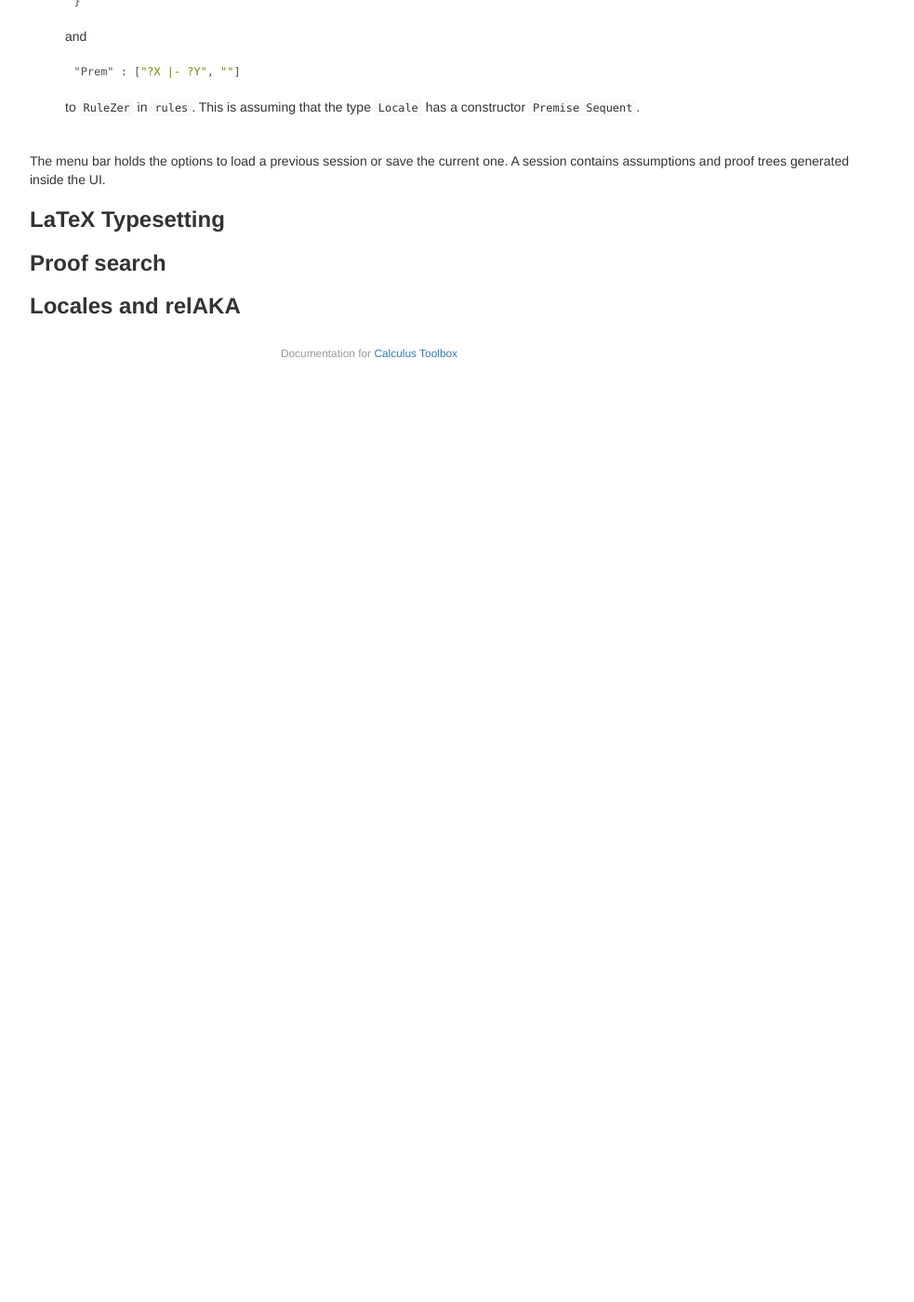
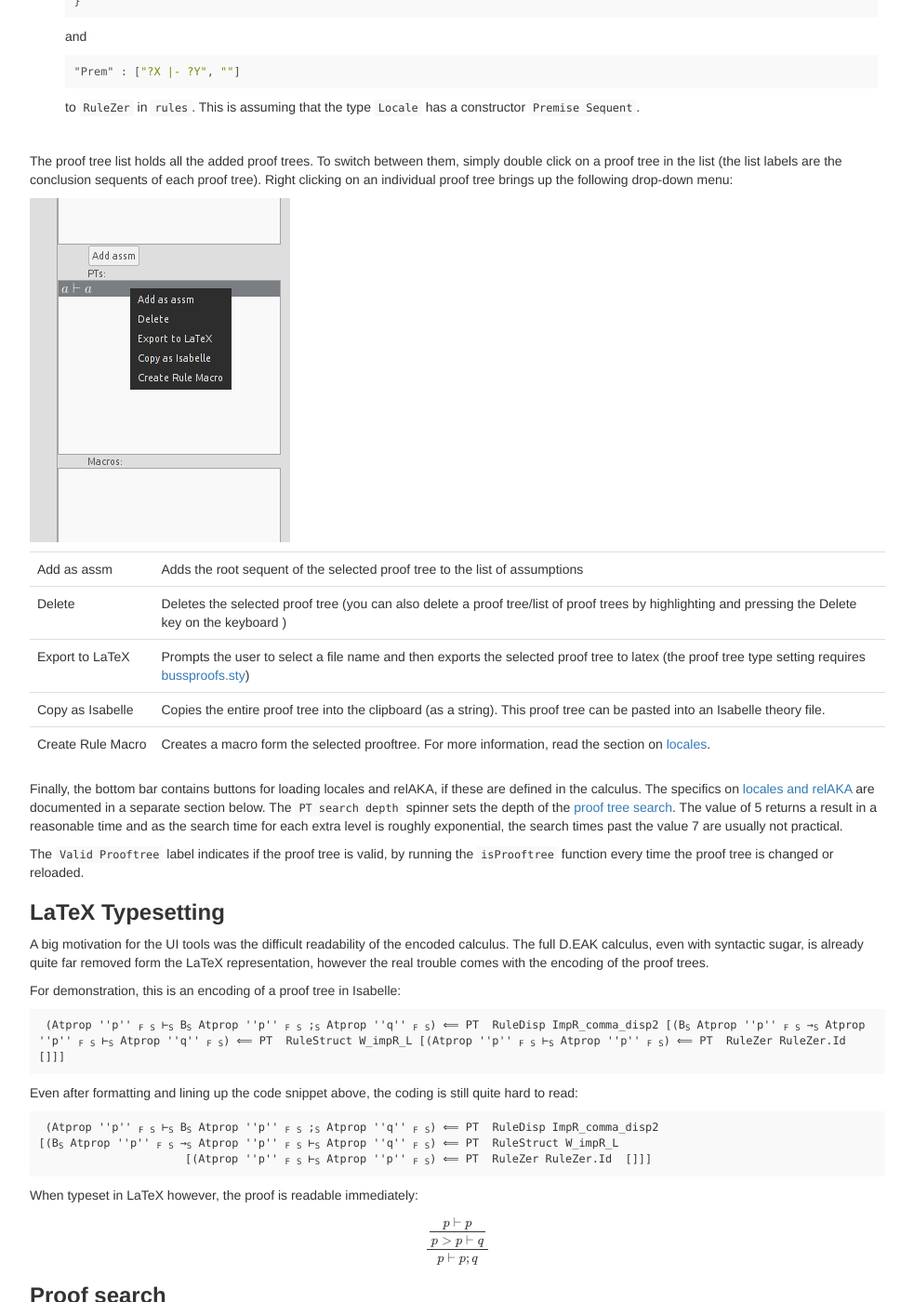
Before and after one commit to goodlyrottenapple/calculus-toolbox, a Jekyll site: the page built from _posts/2015-04-27-scala-ui.md, in a window 1280 px wide and 1400 px high, scrolled down 2307 px. Shown: the whole window at 93% size, without its empty margins (243-1226 px from the left). Built offline with Jekyll 4.4.1, drawn with Linux system fonts in a browser that asks for light colours; formulas are drawn with MathJax 3; before the commit the page ends 2716 px from its top, so only the background shows below that; some of the changed text lies outside the part shown.

Commit message:
updated all the files to use pygments highlighting

```diff
--- a/_posts/2015-04-27-scala-ui.md
+++ b/_posts/2015-04-27-scala-ui.md
@@ -10,7 +10,7 @@
 
 ![scala gui screenshot](https://raw.githubusercontent.com/goodlyrottenapple/calculus-toolbox/gh-pages/_files/scala_gui_screen1.png)
 
-The bar at the top, containing the text input field, is used by the user to input sequents into the UI. The user uses ASCII and if the input can be parsed, it is [typeset](#latex-typesetting) in latex for better readability. Pressing Enter after the user entered a valid sequent will launch the [proof search](#proof-search). If the proof search is successful, the resulting proof tree found is displayed in the panel below. The UI allows the user to interactively modify the proof trees by clicking on any of the sequents in the tree:
+The bar at the top, containing the text input field, is used by the user to input sequents into the UI. The user uses ASCII and if the input can be parsed, it is [typeset](#latex-typesetting) in LaTeX for better readability. Pressing Enter after the user entered a valid sequent will launch the [proof search](#proof-search). If the proof search is successful, the resulting proof tree found is displayed in the panel below. The UI allows the user to interactively modify the proof trees by clicking on any of the sequents in the tree:
 
 ![scala gui screenshot, pt close up](https://raw.githubusercontent.com/goodlyrottenapple/calculus-toolbox/gh-pages/_files/scala_gui_screen2.png)
 
@@ -18,15 +18,15 @@
 Each sequent in the proof tree can be clicked on and the proof tree can be modified at this point. The options, listed in the drop down menu shown above, are described in more detail in the following table:
 
 {: .table .table-responsive}
-Copy                   | Copies the selected sequent as an ASCII string
-Add&nbsp;as&nbsp;assm  | Adds the selected sequent to the list of assumptions
-Merge&nbsp;above       | Looks at all the generated proof trees in the session (shown in a list on the right), searching for a proof tree with a conclusion which matches the selected sequent. If such a proof tree is found, it is copied into the current one and merged at the selected sequent. Note that the selected sequent must be a leaf of the tree. (To make the selected sequent a leaf, use the option `Delete above`)
-FindPT                 | This option will start a [proof search](#proof-search) with the selected sequent as the goal/target. If a proof tree is found, it is automatically added into the current proof tree.
-Add&nbsp;above         | If the selected sequent is a leaf in the proof tree, add above will open a dialog window with a list of all the possible derivations for the selected sequent:<br> ![scala gui screenshot, pt close up](https://raw.githubusercontent.com/goodlyrottenapple/calculus-toolbox/gh-pages/_files/scala_gui_screen3.png)<br> Selecting a rule form the list will apply the rule to the selected sequent and derive the premises, adding them to the tree.
-Add&nbsp;below         | If the selected sequent is at the root of the tree, this option will allow the user to grow the tree downwards, i.e. to generate a proof tree for a different conclusion by extending the current proof tree downwards. A prompt for the new conclusion will be displayed, and if a rule is found that can derive the current conclusion from the new one, the new conclusion will be added as the root of the tree.
-Delete&nbsp;above      | Delete above simply removes any part of the proof tree above the current sequent and turns the current sequent into a premise
-Delete&nbsp;below      | Delete below removes any part of the proof tree below the current sequent, making the current sequent the root/conclusion of the proof tree
-Apply&nbsp;Cut         | If the calculus contains the cut rule (more specifically SingleCut), this option will prompt the user for a cut formula and then try to apply [proof search](#proof-search) to the two new branches introduced by the cut rule. If one or both proof trees cannot be found, that branch/branches will be added as a premise.
+Copy                  | Copies the selected sequent as an ASCII string
+Add&nbsp;as&nbsp;assm | Adds the selected sequent to the list of assumptions
+Merge&nbsp;above      | Looks at all the generated proof trees in the session (shown in a list on the right), searching for a proof tree with a conclusion which matches the selected sequent. If such a proof tree is found, it is copied into the current one and merged at the selected sequent. Note that the selected sequent must be a leaf of the tree. (To make the selected sequent a leaf, use the option `Delete above`)
+FindPT                | This option will start a [proof search](#proof-search) with the selected sequent as the goal/target. If a proof tree is found, it is automatically added into the current proof tree.
+Add&nbsp;above        | If the selected sequent is a leaf in the proof tree, add above will open a dialog window with a list of all the possible derivations for the selected sequent:<br> ![scala gui screenshot, pt close up](https://raw.githubusercontent.com/goodlyrottenapple/calculus-toolbox/gh-pages/_files/scala_gui_screen3.png)<br>Selecting a rule form the list will apply the rule to the selected sequent and derive the premises, adding them to the tree.
+Add&nbsp;below        | If the selected sequent is at the root of the tree, this option will allow the user to grow the tree downwards, i.e. to generate a proof tree for a different conclusion by extending the current proof tree downwards. A prompt for the new conclusion will be displayed, and if a rule is found that can derive the current conclusion from the new one, the new conclusion will be added as the root of the tree.
+Delete&nbsp;above     | Delete above simply removes any part of the proof tree above the current sequent and turns the current sequent into a premise
+Delete&nbsp;below     | Delete below removes any part of the proof tree below the current sequent, making the current sequent the root/conclusion of the proof tree
+Apply&nbsp;Cut        | If the calculus contains the cut rule (more specifically SingleCut), this option will prompt the user for a cut formula and then try to apply [proof search](#proof-search) to the two new branches introduced by the cut rule. If one or both proof trees cannot be found, that branch/branches will be added as a premise.
 
 
 Next in in main screen is the side bar on the right. This sidebar contains all the assumptions and proof trees in this session as well as the loaded up macros. The proof trees and assumptions can be saved into a text file and loaded back up into the UI (Use __File__ > __Open...__ and __File__ > __Save/Save As...__ ).
@@ -39,30 +39,64 @@
 <td markdown="1">
 In order to use assumptions in the `der` function and by extension the proof search, the `Prem` rule must be added to the JSON file. To do this, add the following declaration to the `calc_structure_rules` under `RuleZer`:
 
-~~~json
+{% highlight json %}
 "Prem" : {
     "ascii" : "Prem",
     "latex" : "Prem",
     "condition" : "(\\<lambda>x. seq = x)",
     "locale" : "Premise seq"
 }
-~~~
+{% endhighlight %}
 
 and
 
-~~~json
+{% highlight json %}
 "Prem" : ["?X |- ?Y", ""]
-~~~
+{% endhighlight %}
 
 to `RuleZer` in `rules`. This is assuming that the type `Locale` has a constructor `Premise Sequent`.
 </td>
 </tr>
 </table>
 
+The proof tree list holds all the added proof trees. To switch between them, simply double click on a proof tree in the list (the list labels are the conclusion sequents of each proof tree). Right clicking on an individual proof tree brings up the following drop-down menu:
 
-The menu bar holds the options to load a previous session or save the current one. A session contains assumptions and proof trees generated inside the UI.
+![scala gui screenshot, pt list drop down menu](https://raw.githubusercontent.com/goodlyrottenapple/calculus-toolbox/gh-pages/_files/scala_gui_screen4.png)
+
+{: .table .table-responsive}
+Add&nbsp;as&nbsp;assm       | Adds the root sequent of the selected proof tree to the list of assumptions
+Delete                      | Deletes the selected proof tree (you can also delete a proof tree/list of proof trees by highlighting and pressing the Delete key on the keyboard )
+Export&nbsp;to&nbsp;LaTeX   | Prompts the user to select a file name and then exports the selected proof tree to latex (the proof tree type setting requires [bussproofs.sty](http://math.ucsd.edu/~sbuss/ResearchWeb/bussproofs/))
+Copy&nbsp;as&nbsp;Isabelle  | Copies the entire proof tree into the clipboard (as a string). This proof tree can be pasted into an Isabelle theory file.
+Create&nbsp;Rule&nbsp;Macro | Creates a macro form the selected prooftree. For more information, read the section on [locales](#locales-and-relaka).
+
+Finally, the bottom bar contains buttons for loading locales and relAKA, if these are defined in the calculus. The specifics on [locales and relAKA](#locales-and-relaka) are documented in a separate section below. The `PT search depth` spinner sets the depth of the [proof tree search](#proof-search). The value of 5 returns a result in a reasonable time and as the search time for each extra level is roughly exponential, the search times past the value 7 are usually not practical.
+
+The `Valid Prooftree` label indicates if the proof tree is valid, by running the `isProoftree` function every time the proof tree is changed or reloaded.
 
 ### LaTeX Typesetting
+
+A big motivation for the UI tools was the difficult readability of the encoded calculus. The full D.EAK calculus, even with syntactic sugar, is already quite far removed form the LaTeX representation, however the real trouble comes with the encoding of the proof trees.
+
+For demonstration, this is an encoding of a proof tree in Isabelle:
+<pre>
+<code> (Atprop ''p'' <sub>F</sub> <sub>S</sub> ⊢<sub>S</sub> B<sub>S</sub> Atprop ''p'' <sub>F</sub> <sub>S</sub> ;<sub>S</sub> Atprop ''q'' <sub>F</sub> <sub>S</sub>) ⟸ PT  RuleDisp ImpR_comma_disp2 [(B<sub>S</sub> Atprop ''p'' <sub>F</sub> <sub>S</sub> →<sub>S</sub> Atprop ''p'' <sub>F</sub> <sub>S</sub> ⊢<sub>S</sub> Atprop ''q'' <sub>F</sub> <sub>S</sub>) ⟸ PT  RuleStruct W_impR_L [(Atprop ''p'' <sub>F</sub> <sub>S</sub> ⊢<sub>S</sub> Atprop ''p'' <sub>F</sub> <sub>S</sub>) ⟸ PT  RuleZer RuleZer.Id  []]]</code>
+</pre>
+
+Even after formatting and lining up the code snippet above, the coding is still quite hard to read:
+
+<pre>
+<code> (Atprop ''p'' <sub>F</sub> <sub>S</sub> ⊢<sub>S</sub> B<sub>S</sub> Atprop ''p'' <sub>F</sub> <sub>S</sub> ;<sub>S</sub> Atprop ''q'' <sub>F</sub> <sub>S</sub>) ⟸ PT  RuleDisp ImpR_comma_disp2
+[(B<sub>S</sub> Atprop ''p'' <sub>F</sub> <sub>S</sub> →<sub>S</sub> Atprop ''p'' <sub>F</sub> <sub>S</sub> ⊢<sub>S</sub> Atprop ''q'' <sub>F</sub> <sub>S</sub>) ⟸ PT  RuleStruct W_impR_L
+                      [(Atprop ''p'' <sub>F</sub> <sub>S</sub> ⊢<sub>S</sub> Atprop ''p'' <sub>F</sub> <sub>S</sub>) ⟸ PT  RuleZer RuleZer.Id  []]]</code>
+</pre>
+
+When typeset in LaTeX however, the proof is readable immediately:
+
+$$\frac{\displaystyle \frac
+{p \vdash p}
+{p > p \vdash q} }
+{p \vdash p ; q}$$
 
 ### Proof search
 
```
Also changed, not shown: _posts/2015-04-17-calculi.md (+11 -10 lines), _posts/2015-04-17-utilities.md (+8 -8 lines), _posts/2015-04-20-code-generation.md (+1 -1 lines), _posts/2015-04-24-calculus-encoding.md (+20 -21 lines).
